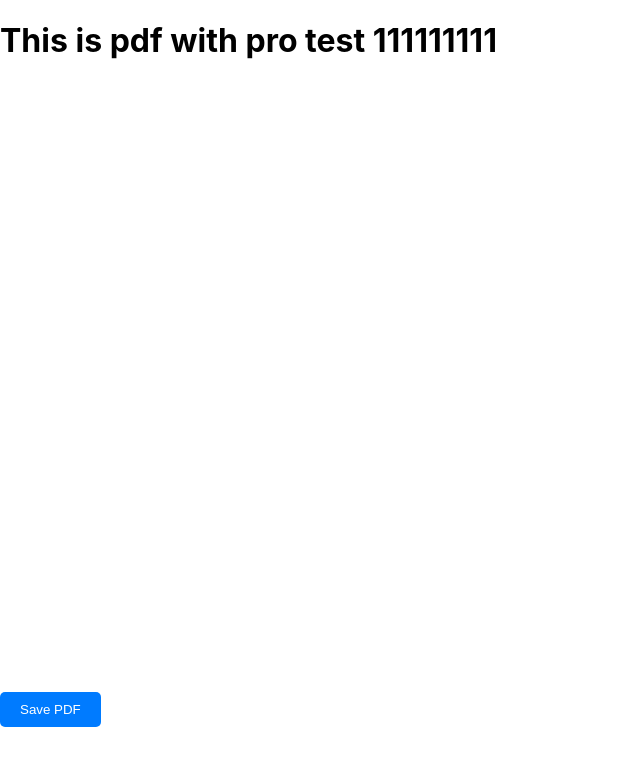
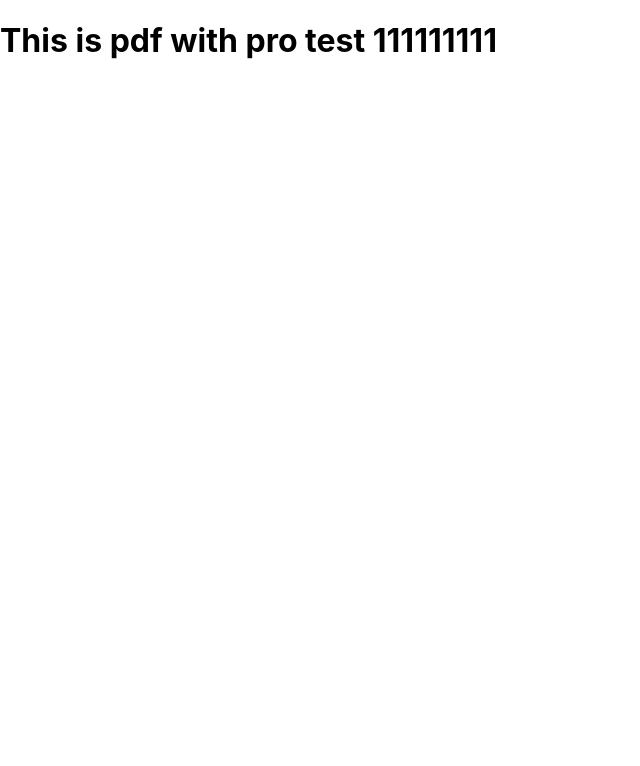
Before and after one commit to prasadskalbhor/pdfeditor, a React (Create React App) app: page / in a window 1280 px wide. Shown: the top 766 px of the page, without its empty margins (0-640 px from the left). Built offline with nearby package versions, Linux system fonts and the light colour scheme.

Commit message:
new testiing by govind

```diff
--- a/src/PDFViewer.js
+++ b/src/PDFViewer.js
@@ -1,176 +1,91 @@
-
-
-import React, { useEffect, useState } from 'react';
+import React, { useEffect, useState } from "react";
 
 function AdobePDFViewer({
-  pdfUrl="/mypdf.pdf",
-  clientId="e45ea6964465450fbc12e9a8329542d4",
-  divId = 'adobe-dc-view',
-  height = '600px',
-  width = '100%'
+  pdfUrl = "/mypdf.pdf",
+  clientId = "e45ea6964465450fbc12e9a8329542d4",
+  divId = "adobe-dc-view",
+  height = "600px",
+  width = "100%",
 }) {
   const [adobeDCView, setAdobeDCView] = useState(null);
-  const [fileRef, setFileRef] = useState(null);
 
   useEffect(() => {
     // Dynamically load Adobe View SDK
-    const script = document.createElement('script');
-    script.src = 'https://acrobatservices.adobe.com/view-sdk/viewer.js';
+    const script = document.createElement("script");
+    script.src = "https://acrobatservices.adobe.com/view-sdk/viewer.js";
     script.async = true;
     document.body.appendChild(script);
 
     script.onload = () => {
       // Wait for Adobe SDK to be ready
-      document.addEventListener('adobe_dc_view_sdk.ready', () => {
+      document.addEventListener("adobe_dc_view_sdk.ready", () => {
         if (window.AdobeDC && window.AdobeDC.View) {
           const dcView = new window.AdobeDC.View({
             clientId: clientId,
-            divId: divId
+            divId: divId,
           });
 
+          // Preview the file
+          dcView.previewFile(
+            {
+              content: { location: { url: pdfUrl } },
+              metaData: {
+                fileName: pdfUrl,
+                id: "77c6fa5d-6d74-4104-8349-657c8411a834", // Unique file ID
+              },
+            },
+            {
+              enableAnnotationAPIs: true, // Enable annotation and save functionality
+              enableFormFilling: true, // Ensure form filling is enabled
+              showSaveButton: true, // Enable Save button
+            }
+          );
 
-          // dcView.registerCallback(
-          //   window.AdobeDC.View.Enum.CallbackType.,
-          //   function (event) {
-          //     console.log("event triggered")
-          //     if (event.type === "PAGE_ZOOM") {
-          //       window.alert("zoom triggered")
-          //       console.log("Zoom event triggered!");
-          //       console.log("Zoom level:", event.data.zoom);
-          //     }
-          //   },
-          //   {
-          //     enablePDFAnalytics: true, // Enables events like PAGE_ZOOM
-          //   }
-          // );
-          const fileReference = dcView.previewFile({
-            content: { location: { url: pdfUrl } },
-            metaData: { fileName: pdfUrl,
-              /* file ID */
-             id: "77c6fa5d-6d74-4104-8349-657c8411a834" }
-          }, {
-            // embedMode: "SIZED_CONTAINER", // Options: FULL_WINDOW, SIZED_CONTAINER, IN_LINE
-            enableAnnotationAPIs: true,  // Enable annotation and save functionality
-            // showDownloadPDF: false,      // Hide default download button
-            // showPrintPDF: false ,
-            // Additional configuration options can be added here
-            // showAnnotationTools: false,
-            // dockPageControls: false,
+          // Register Save Event Callback
+          dcView.registerCallback(
+            window.AdobeDC.View.Enum.Events.DOCUMENT_SAVE,
+            async (event) => {
+              console.log("Save event triggered!");
+              try {
+                // Retrieve the updated PDF as a Blob
+                const pdfBlob = await event.download();
+                console.log("PDF Blob:", pdfBlob);
 
-            // embedMode: "FULL_WINDOW",
-            // defaultViewMode: "FIT_PAGE",
-            // enableLinearization: true,
-            // showDownloadPDF: true,
-            // showPrintPDF: true,
-            // showLeftHandPanel: false,
-            // showAnnotationTools: false,
-            enableFormFilling: true, // Ensure form filling is enabled
-            showSaveButton: true, // Enable Save button
-            // enableAnnotationAPIs: true,
-            // includePDFAnnotations: true,
-            // showPageControls: false,
-            // showZoomControl: true,
-            // showRotateControl: false,
-            // disableTextSelection: true,
-            // annotationManagerEditMode: "READ",
-            // showBookmarks:false,
-            // showThumbnails:false,
-          });
-          document.getElementById("customSaveButton").addEventListener("click", () => {
-            dcView.getAnnotationManager().then((annotationManager) => {
-              console.log("Annotation Manager is ready:", annotationManager);
-              annotationManager
-                .save()
-                .then((blob) => {
-                  console.log("PDF Blob received from custom save:", blob);
+                // Example: Trigger a download
+                const url = URL.createObjectURL(pdfBlob);
+                const a = document.createElement("a");
+                a.href = url;
+                a.download = "edited_document.pdf";
+                document.body.appendChild(a);
+                a.click();
+                URL.revokeObjectURL(url);
+                document.body.removeChild(a);
+              } catch (error) {
+                console.error("Error fetching updated PDF:", error);
+              }
+            }
+          );
 
-                  // Perform further actions with the blob
-                  // uploadPDFToServer(blob);
-                })
-                .catch((error) => {
-                  console.error("Error during custom Save:", error);
-                });
-            });
-          });
-          // Store the Adobe DC View and file reference
-          // setAdobeDCView(dcView);
-          setFileRef(fileReference);
+          setAdobeDCView(dcView);
         }
       });
     };
 
-    // Cleanup function
     return () => {
       document.body.removeChild(script);
     };
   }, [pdfUrl, clientId, divId]);
 
-  const handleSave = () => {
-    if (adobeDCView) {
-      adobeDCView
-        .getAnnotationManager()
-        .then((annotationManager) => {
-          return annotationManager.save(); // Save edited PDF
-        })
-        .then((pdfBlob) => {
-          console.log("PDF Blob received:", pdfBlob);
-
-          // Example: Trigger a download
-          const url = URL.createObjectURL(pdfBlob);
-          const a = document.createElement("a");
-          a.href = url;
-          a.download = "edited_document.pdf";
-          document.body.appendChild(a);
-          a.click();
-          URL.revokeObjectURL(url);
-          document.body.removeChild(a);
-        })
-        .catch((error) => {
-          console.error("Error during Save:", error);
-        });
-    } else {
-      console.error("Adobe DC View is not initialized.");
-    }
-  };
-
   return (
     <div>
+      {/* Adobe PDF Viewer */}
       <div
         id={divId}
         style={{
           width: width,
-          height: height
+          height: height,
         }}
       />
-       {/* <button
-      id='customSaveButton'
-        style={{
-          marginTop: '10px',
-          padding: '10px 20px',
-          backgroundColor: '#007bff',
-          color: 'white',
-          border: 'none',
-          borderRadius: '5px',
-          cursor: 'pointer'
-        }}
-      >
-        Save PDF
-      </button> */}
-      <button
-        onClick={handleSave}
-        style={{
-          marginTop: "10px",
-          padding: "10px 20px",
-          backgroundColor: "#007bff",
-          color: "white",
-          border: "none",
-          borderRadius: "5px",
-          cursor: "pointer",
-        }}
-      >
-        Save PDF
-      </button>
-
     </div>
   );
 }
```
